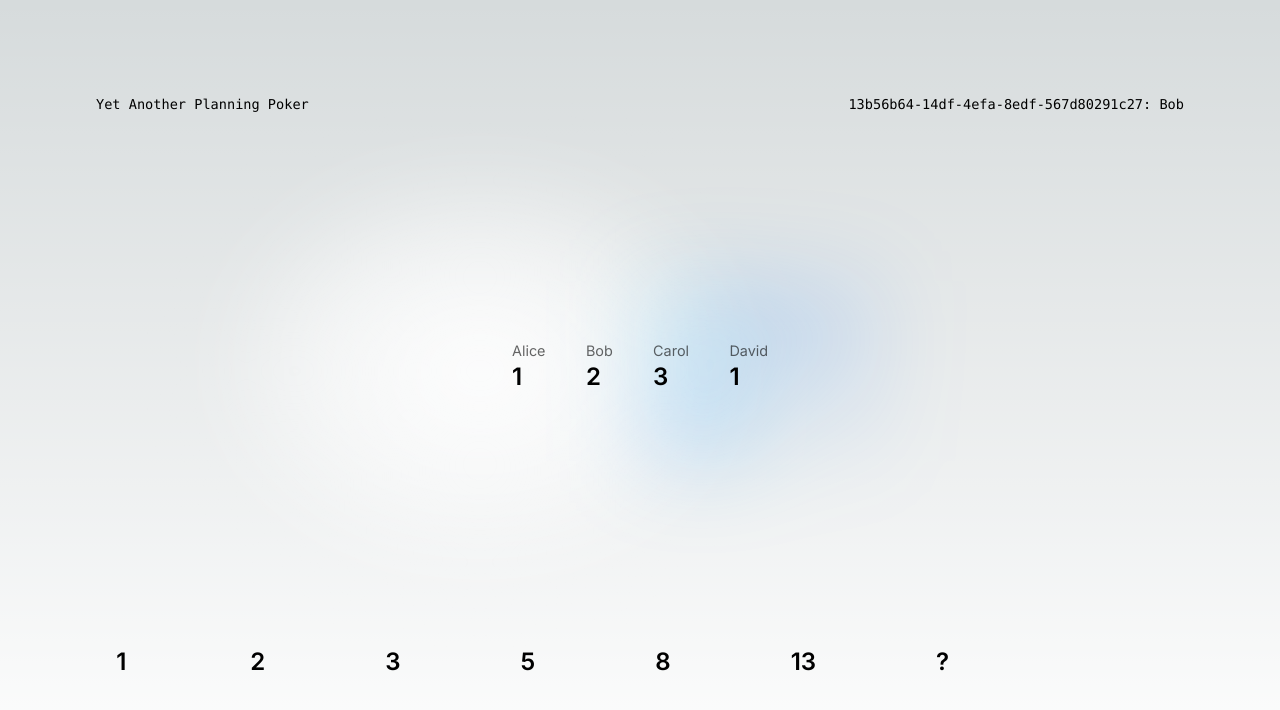
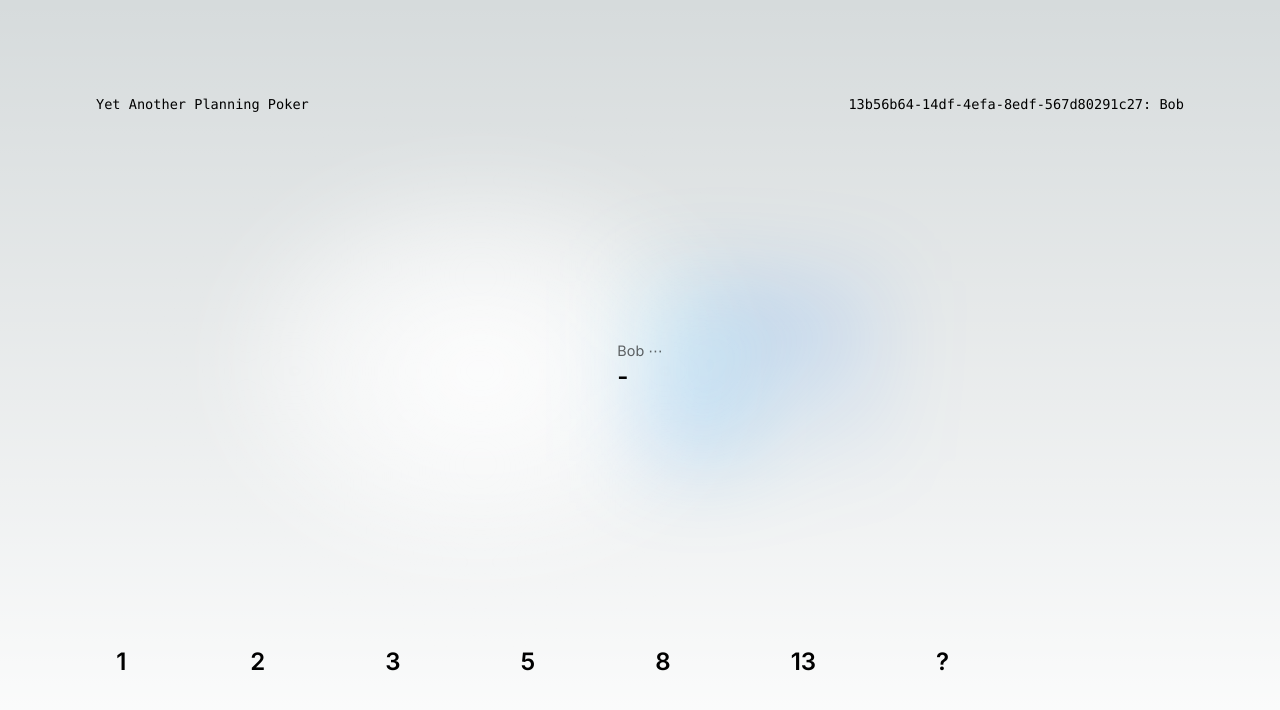
Before and after one commit to kothar/p2ppp, a Next.js app: page /13b56b64-14df-4efa-8edf-567d80291c27 in a window 1280 px wide. Shown: the top 710 px of the page. Built offline with nearby package versions, Linux system fonts and the light colour scheme.

Commit message:
Render players from model

```diff
--- a/src/app/[table]/page.tsx
+++ b/src/app/[table]/page.tsx
@@ -1,8 +1,8 @@
 'use client';
 import { Inter } from 'next/font/google'
 import styles from './page.module.css'
-import { useState } from 'react';
-import { newState } from '@/state/state';
+import { useEffect, useState } from 'react';
+import { addPlayer, mergeState, newState, playerVote } from '@/state/state';
 import { newPlayer } from '@/state/player';
 
 const inter = Inter({ subsets: ['latin'] })
@@ -11,6 +11,13 @@ export default function Home({ params }: { params: { table: string } }) {
     const { table } = params;
     const [state, setState] = useState(newState(table));
     const [player, setPlayer] = useState(newPlayer('Bob'));
+
+    useEffect(() => {
+        const update = addPlayer(state, player);
+        // TODO send update to group
+        const nextState = mergeState(state, update);
+        setState(nextState);
+    }, [player]);
 
     return (
         <main className={styles.main}>
@@ -22,22 +29,13 @@ export default function Home({ params }: { params: { table: string } }) {
             </div>
 
             <div className={styles.center}>
-                <div className={styles.card}>
-                    <p className={inter.className}>Alice</p>
-                    <h2 className={inter.className}>1</h2>
-                </div>
-                <div className={styles.card}>
-                    <p className={inter.className}>Bob</p>
-                    <h2 className={inter.className}>2</h2>
-                </div>
-                <div className={styles.card}>
-                    <p className={inter.className}>Carol</p>
-                    <h2 className={inter.className}>3</h2>
-                </div>
-                <div className={styles.card}>
-                    <p className={inter.className}>David</p>
-                    <h2 className={inter.className}>1</h2>
-                </div>
+                {Object.values(state.players).map(player => {
+                    const vote = playerVote(state, player);
+                    return <div className={styles.card} key={player.uuid}>
+                        <p className={inter.className}>{player.name} {vote ? '✔' : '⋯'}</p>
+                        <h2 className={inter.className}>{state.revealVotes ? vote?.value ?? '?' : '-'}</h2>
+                    </div>
+                })}
             </div>
 
             <div className={styles.grid}>
--- a/src/state/state.ts
+++ b/src/state/state.ts
@@ -24,8 +24,24 @@ export function newState(tableUuid: string): State {
 }
 
 function findLatestVote(state: State) {
-    // TODO
+    // TODO find vote with most ancestors
     return Object.keys(state.votes)[0] ?? state.tableUuid;
+}
+
+function resolveVotes(state: State) {
+    // TODO apply votes in order
+    const votes: Record<string, Vote> = {}
+    Object.values(state.votes).forEach(vote => {
+        votes[vote.playerUuid] = vote;
+    })
+    return votes;
+}
+
+/**
+ * Identify the most recent vote for a player in the state
+ */
+export function playerVote(state: State, player: Player): Vote | undefined {
+    return resolveVotes(state)[player.uuid];
 }
 
 export function addVote(state: State, player: Player, value: number | '?'): StateUpdate {
```
